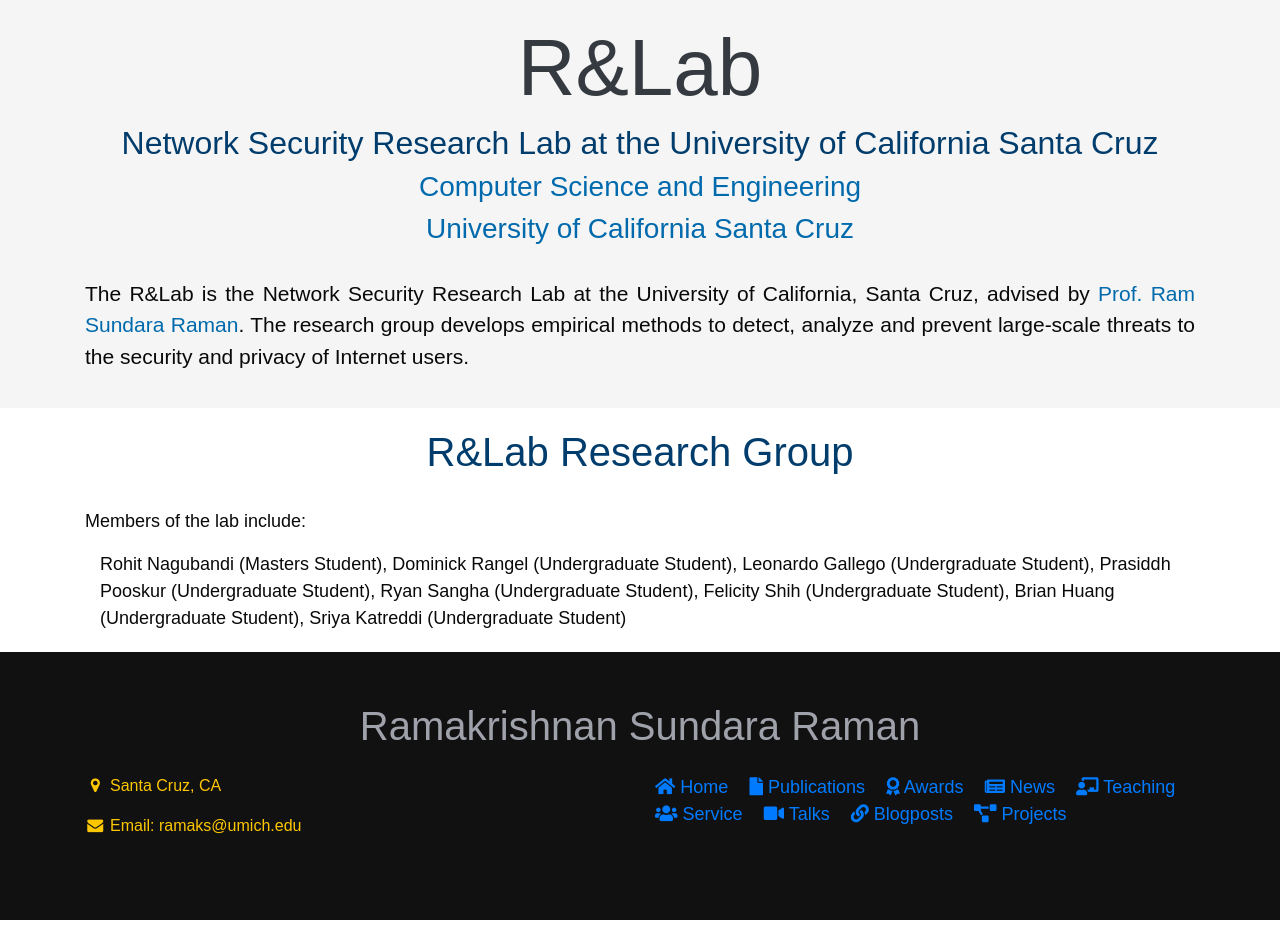
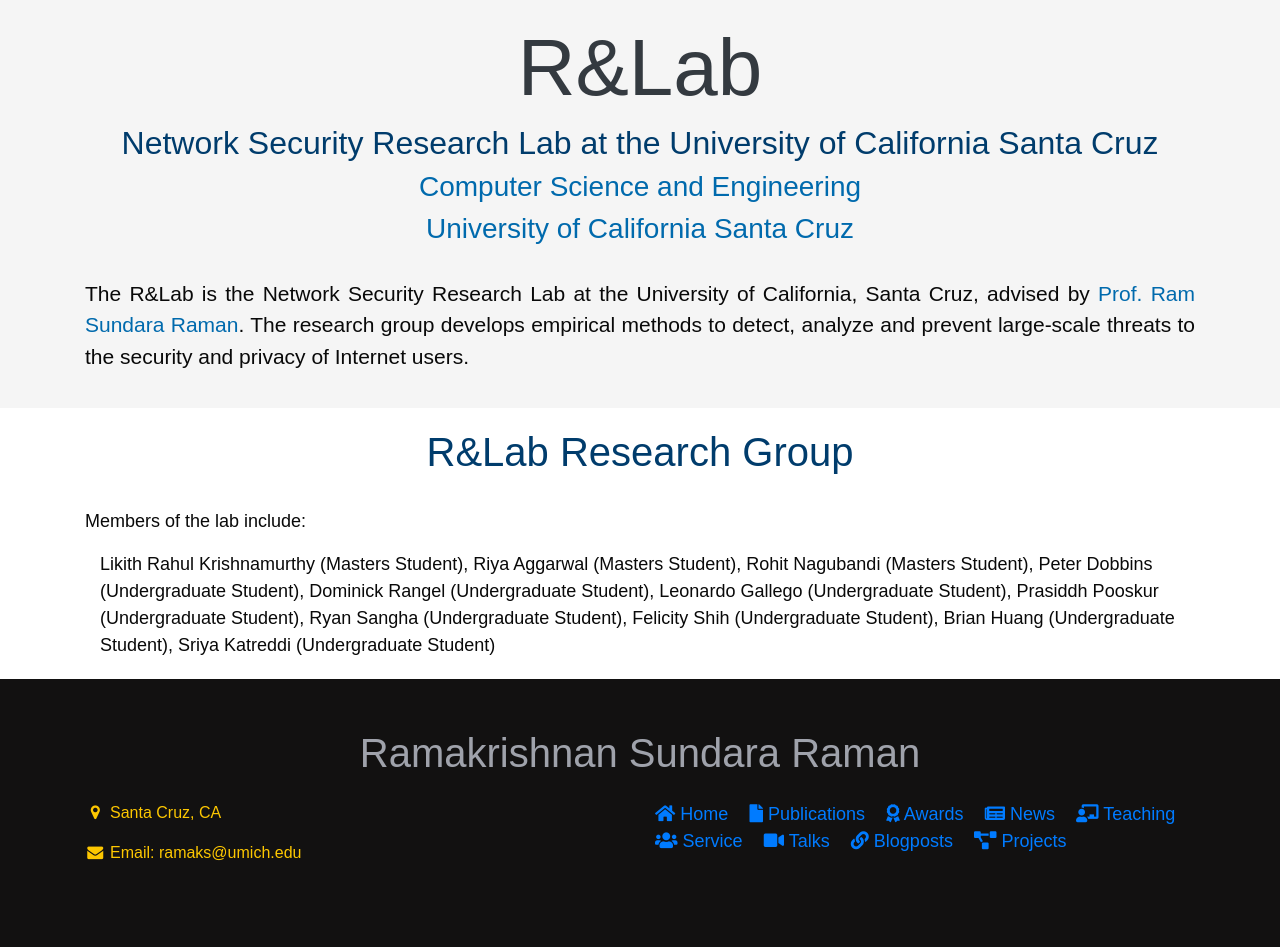
Before and after one commit to ramakrishnansr/ramakrishnansr.github.io, a Jekyll site: the page built from randlab.html, in a window 1280 px wide. Built offline with Jekyll 4.4.1, drawn with Linux system fonts in a browser that asks for light colours; nearby versions of some CDN libraries; some web fonts are replaced; before the commit the page ends 920 px from its top, so only the background shows below that.

Commit message:
update some news

```diff
--- a/_data/students.yml
+++ b/_data/students.yml
@@ -1,6 +1,15 @@
-- key: student8
+- key: student11
+  name: Likith Rahul Krishnamurthy
+  title: Masters Student
+- key: student10
+  name: Riya Aggarwal
+  title: Masters Student
+- key: student9
   name: Rohit Nagubandi
   title: Masters Student
+- key: student8
+  name: Peter Dobbins
+  title: Undergraduate Student
 - key: student7
   name: Dominick Rangel
   title: Undergraduate Student
```
Also changed, not shown: _data/news.yml (+5 -3 lines).
